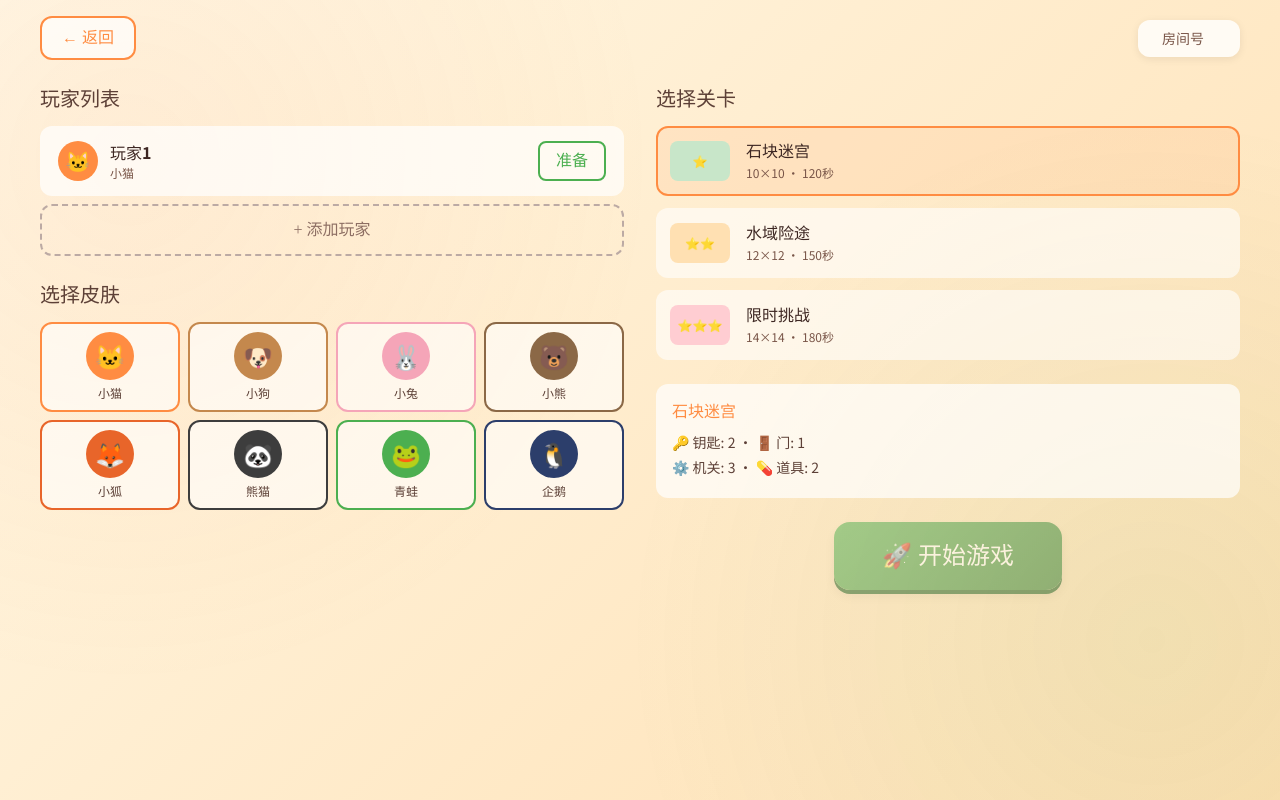
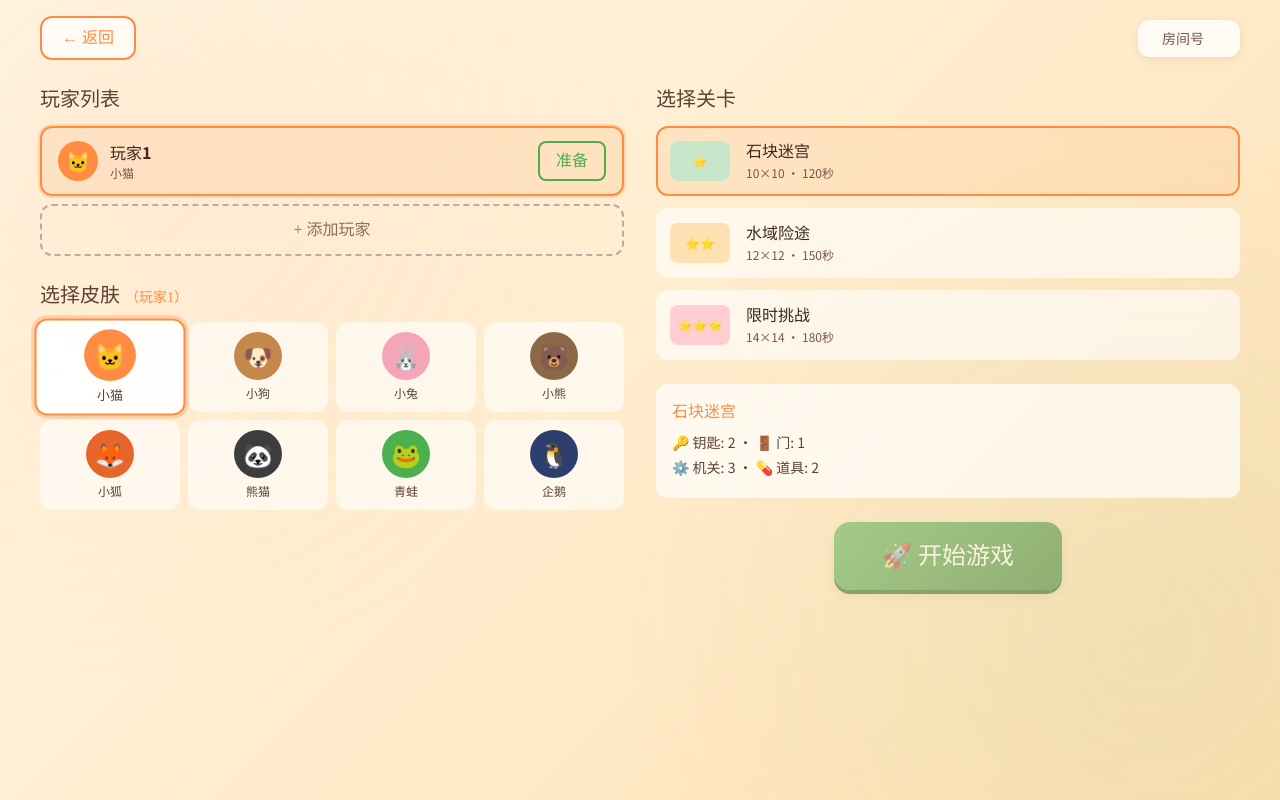
Before and after one commit to maoj98/game2, a Vue app: page /lobby in a window 1280 px wide. Both pictures are taken after a click on the button "+ 添加玩家". Built offline with nearby package versions, Linux system fonts and the light colour scheme; a web font is replaced by a local one.

Commit message:
6a216d301f3354703d3be430

```diff
--- a/src/views/LobbyView.vue
+++ b/src/views/LobbyView.vue
@@ -1,5 +1,5 @@
 <script setup lang="ts">
-import { computed } from 'vue'
+import { computed, ref } from 'vue'
 import { useRouter } from 'vue-router'
 import { useRoomStore } from '@/stores/room'
 import { SKINS, LEVELS } from '@/data'
@@ -11,12 +11,35 @@ const canStart = computed(() => roomStore.canStart)
 const players = computed(() => roomStore.players)
 const currentLevel = computed(() => roomStore.currentLevel)
 
-function selectSkin(playerIndex: number, skinId: string) {
-  roomStore.setPlayerSkin(playerIndex, skinId)
+const selectedPlayerIdx = ref(0)
+
+function skinEmoji(skinId: string): string {
+  const map: Record<string, string> = {
+    cat: '🐱', dog: '🐶', bunny: '🐰', bear: '🐻',
+    fox: '🦊', panda: '🐼', frog: '🐸', penguin: '🐧',
+  }
+  return map[skinId] ?? '🐱'
+}
+
+function selectPlayer(idx: number) {
+  selectedPlayerIdx.value = idx
+}
+
+function selectSkin(skinId: string) {
+  if (selectedPlayerIdx.value < roomStore.players.length) {
+    roomStore.setPlayerSkin(selectedPlayerIdx.value, skinId)
+  }
 }
 
 function toggleReady(playerIndex: number) {
   roomStore.setPlayerReady(playerIndex)
+}
+
+function removePlayer(playerIndex: number) {
+  roomStore.removePlayer(playerIndex)
+  if (selectedPlayerIdx.value >= roomStore.players.length) {
+    selectedPlayerIdx.value = Math.max(0, roomStore.players.length - 1)
+  }
 }
 
 function selectLevel(levelId: string) {
@@ -26,6 +49,7 @@ function selectLevel(levelId: string) {
 function addPlayer() {
   if (roomStore.players.length < 4) {
     roomStore.joinRoom(`玩家${roomStore.players.length + 1}`)
+    selectedPlayerIdx.value = roomStore.players.length - 1
   }
 }
 
@@ -62,13 +86,22 @@ function goBack() {
               v-for="(player, idx) in players"
               :key="player.id"
               class="player-card"
-              :class="{ ready: player.ready }"
+              :class="{
+                ready: player.ready,
+                selected: selectedPlayerIdx === idx
+              }"
+              @click="selectPlayer(idx)"
             >
+              <button
+                class="delete-btn"
+                @click.stop="removePlayer(idx)"
+                title="移除玩家"
+              >✕</button>
               <div
                 class="player-avatar"
                 :style="{ background: SKINS.find(s => s.id === player.skinId)?.color ?? '#999' }"
               >
-                {{ idx === 0 ? '🐱' : idx === 1 ? '🐶' : idx === 2 ? '🐰' : '🐻' }}
+                {{ skinEmoji(player.skinId) }}
               </div>
               <div class="player-info">
                 <span class="player-name">{{ player.name }}</span>
@@ -77,7 +110,7 @@ function goBack() {
               <button
                 class="ready-btn"
                 :class="{ 'is-ready': player.ready }"
-                @click="toggleReady(idx)"
+                @click.stop="toggleReady(idx)"
               >
                 {{ player.ready ? '✅ 已准备' : '准备' }}
               </button>
@@ -91,25 +124,25 @@ function goBack() {
             </button>
           </div>
 
-          <h2 class="section-title">选择皮肤</h2>
+          <h2 class="section-title">
+            选择皮肤
+            <span v-if="players[selectedPlayerIdx]" class="skin-hint">
+              （{{ players[selectedPlayerIdx].name }}）
+            </span>
+          </h2>
           <div class="skin-grid">
             <div
               v-for="skin in SKINS"
               :key="skin.id"
               class="skin-item"
-              :style="{ borderColor: skin.color }"
-              @click="selectSkin(0, skin.id)"
+              :class="{
+                'skin-active': players[selectedPlayerIdx]?.skinId === skin.id
+              }"
+              :style="{ borderColor: players[selectedPlayerIdx]?.skinId === skin.id ? skin.color : 'transparent' }"
+              @click="selectSkin(skin.id)"
             >
               <div class="skin-preview" :style="{ background: skin.color }">
-                <span class="skin-emoji">{{
-                  skin.id === 'cat' ? '🐱' :
-                  skin.id === 'dog' ? '🐶' :
-                  skin.id === 'bunny' ? '🐰' :
-                  skin.id === 'bear' ? '🐻' :
-                  skin.id === 'fox' ? '🦊' :
-                  skin.id === 'panda' ? '🐼' :
-                  skin.id === 'frog' ? '🐸' : '🐧'
-                }}</span>
+                <span class="skin-emoji">{{ skinEmoji(skin.id) }}</span>
               </div>
               <span class="skin-name">{{ skin.name }}</span>
             </div>
@@ -242,6 +275,12 @@ function goBack() {
   margin-bottom: 0.75rem;
 }
 
+.skin-hint {
+  font-size: 0.875rem;
+  color: #FF8C42;
+  font-weight: normal;
+}
+
 .player-list {
   display: flex;
   flex-direction: column;
@@ -250,19 +289,62 @@ function goBack() {
 }
 
 .player-card {
+  position: relative;
   display: flex;
   align-items: center;
   gap: 0.75rem;
   background: rgba(255,255,255,0.7);
   padding: 0.75rem 1rem;
   border-radius: 12px;
-  border: 2px solid transparent;
+  border: 2.5px solid transparent;
   transition: all 0.2s;
+  cursor: pointer;
+}
+
+.player-card.selected {
+  border-color: #FF8C42;
+  background: rgba(255,140,66,0.12);
+  box-shadow: 0 0 0 2px rgba(255,140,66,0.25);
 }
 
 .player-card.ready {
   border-color: #4CAF50;
   background: rgba(76,175,80,0.1);
+}
+
+.player-card.selected.ready {
+  border-color: #FF8C42;
+  background: rgba(255,140,66,0.12);
+  box-shadow: 0 0 0 2px rgba(255,140,66,0.25);
+}
+
+.delete-btn {
+  position: absolute;
+  top: 4px;
+  right: 6px;
+  width: 22px;
+  height: 22px;
+  border: none;
+  border-radius: 50%;
+  background: rgba(229,57,53,0.12);
+  color: #E53935;
+  font-size: 0.75rem;
+  line-height: 1;
+  display: flex;
+  align-items: center;
+  justify-content: center;
+  cursor: pointer;
+  transition: all 0.2s;
+  opacity: 0;
+}
+
+.player-card:hover .delete-btn {
+  opacity: 1;
+}
+
+.delete-btn:hover {
+  background: #E53935;
+  color: white;
 }
 
 .player-avatar {
@@ -344,6 +426,12 @@ function goBack() {
 .skin-item:hover {
   background: rgba(255,255,255,0.9);
   transform: scale(1.05);
+}
+
+.skin-item.skin-active {
+  background: rgba(255,255,255,0.95);
+  transform: scale(1.08);
+  box-shadow: 0 0 0 3px rgba(255,140,66,0.3);
 }
 
 .skin-preview {
```
